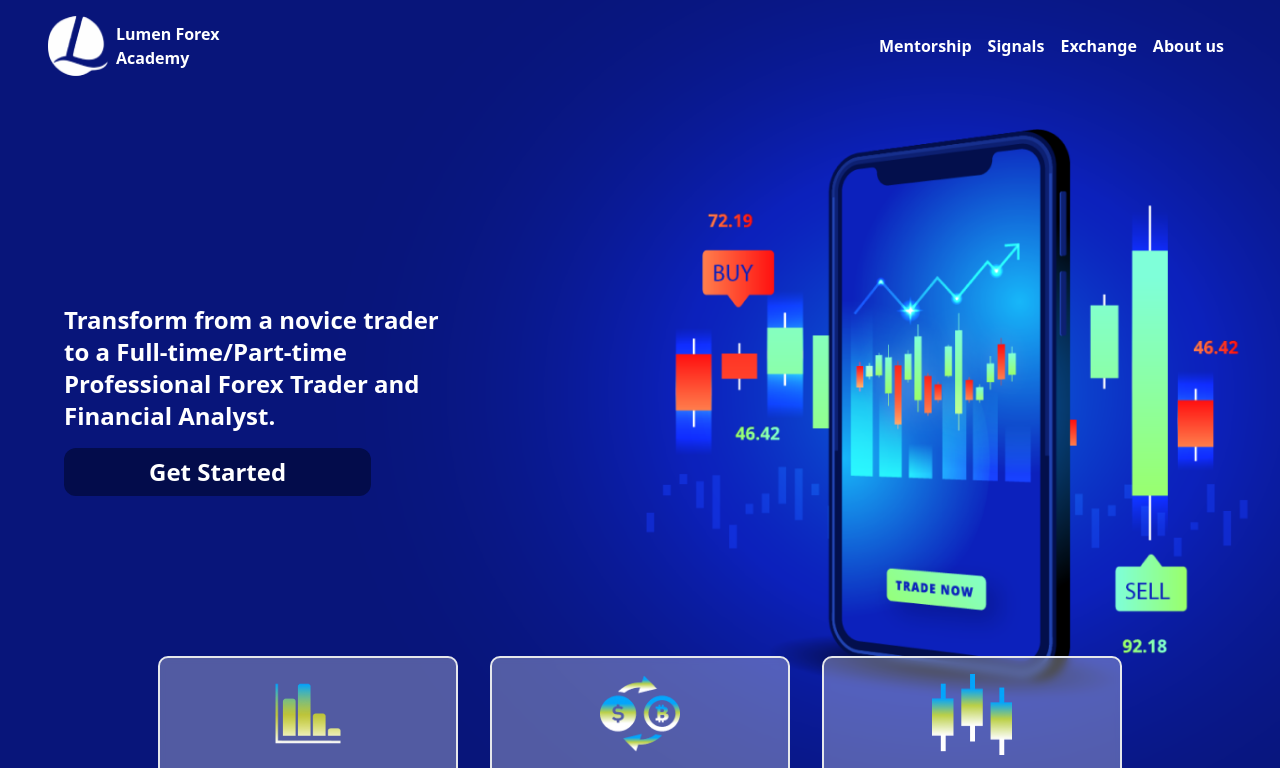
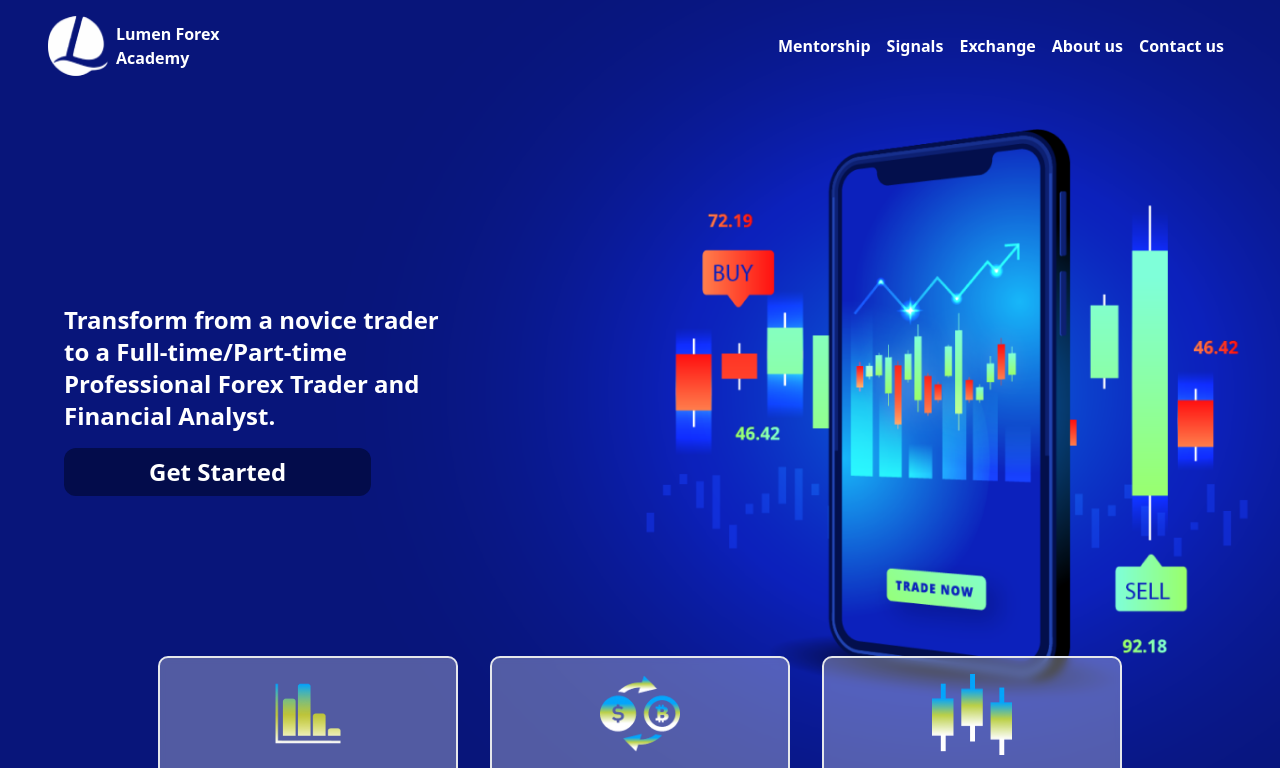
Before and after one commit to Nanocodes-Programming/forex-bang-frontend, a React (Create React App) app: page / in a window 1280 px wide. Shown: the top 768 px of the page. Built offline with nearby package versions, Linux system fonts and the light colour scheme.

Commit message:
feat:added google map and contact us page

```diff
--- a/package.json
+++ b/package.json
@@ -3,6 +3,7 @@
   "version": "0.1.0",
   "private": true,
   "dependencies": {
+    "@googlemaps/react-wrapper": "^1.1.35",
     "@testing-library/jest-dom": "^5.16.5",
     "@testing-library/react": "^13.4.0",
     "@testing-library/user-event": "^13.5.0",
--- a/src/App.js
+++ b/src/App.js
@@ -1,5 +1,6 @@
 import { createBrowserRouter, RouterProvider } from "react-router-dom";
 import About from "./pages/About";
+import Contact from "./pages/Contact";
 import Exchanges from "./pages/Exchanges";
 import Home from "./pages/Home";
 import Mentor from "./pages/Mentor";
@@ -23,6 +24,10 @@ const router = createBrowserRouter([
     element: <Signal />,
   },
   {
+    path: "/contact",
+    element: <Contact />,
+  },
+  {
     path: "/about",
     element: <About />,
   },
--- /dev/null
+++ b/src/components/Googlemaps.jsx
@@ -0,0 +1,13 @@
+const Googlemaps = () => {
+  return (
+    <div>
+      <iframe
+        style={{ width: "100%", height: "500px" }}
+        title='romeo'
+        src="https://maps.google.com/maps?q=nanocodes%20&t=&z=13&ie=UTF8&iwloc=&output=embed"
+      ></iframe>
+    </div>
+  );
+};
+
+export default Googlemaps;
--- a/src/components/Nav.jsx
+++ b/src/components/Nav.jsx
@@ -48,6 +48,9 @@ const Nav = () => {
           <Link to="/about">
             <li className="p-[0.5rem]  font-bold font-2xl">About us </li>
           </Link>
+          <Link to="/contact">
+            <li className="p-[0.5rem]  font-bold font-2xl">Contact us </li>
+          </Link>
         </ul>
         {/* mobile view stats here  */}
         {navToggle && (
@@ -76,6 +79,9 @@ const Nav = () => {
             <Link to="/about">
               <li className="p-[0.5rem]  font-bold font-2xl">About us </li>
             </Link>
+            <Link to="/contact">
+              <li className="p-[0.5rem]  font-bold font-2xl">Contact us </li>
+            </Link>
           </ul>
         )}
       </div>
--- /dev/null
+++ b/src/pages/Contact.jsx
@@ -0,0 +1,9 @@
+import React from 'react'
+
+const Contact = () => {
+  return (
+    <div>Contact</div>
+  )
+}
+
+export default Contact
--- a/src/pages/Home.jsx
+++ b/src/pages/Home.jsx
@@ -1,4 +1,5 @@
 import React from "react";
+import Googlemaps from "../components/Googlemaps";
 import Layout from "../components/Layout";
 import Learning from "../components/Learning";
 import MoreServices from "../components/MoreServices";
@@ -37,7 +38,7 @@ const Home = () => {
         <MoreServices />
         <div className="py-[1rem] bg-[url('/src/assets/img/forexbg.png')]">
           <TradeChart />
-
+         <Googlemaps />
         </div>
         <Testimonial />
       </Layout>
```
Also changed, not shown: 1 other file (tests, documents, lock files or other folders).
